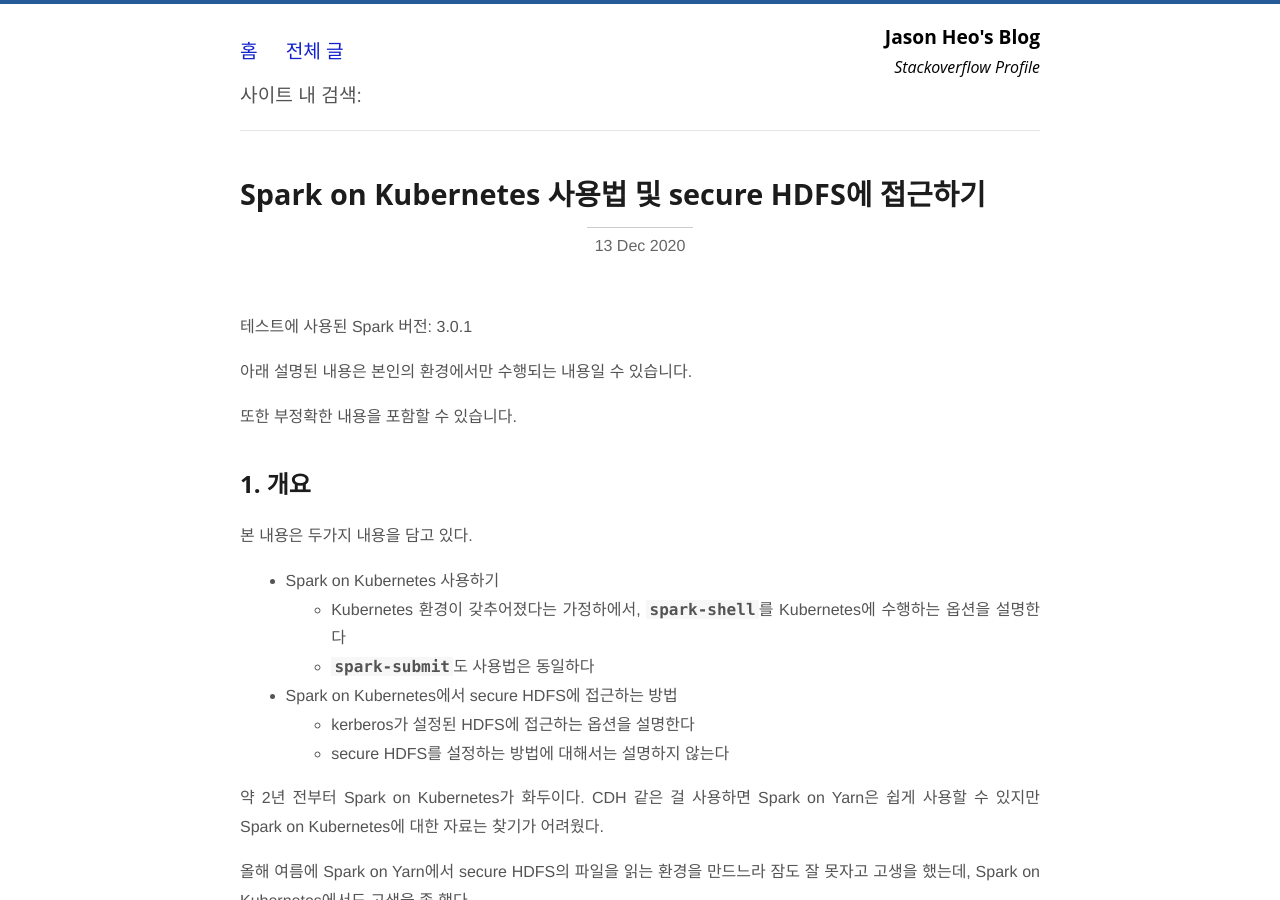
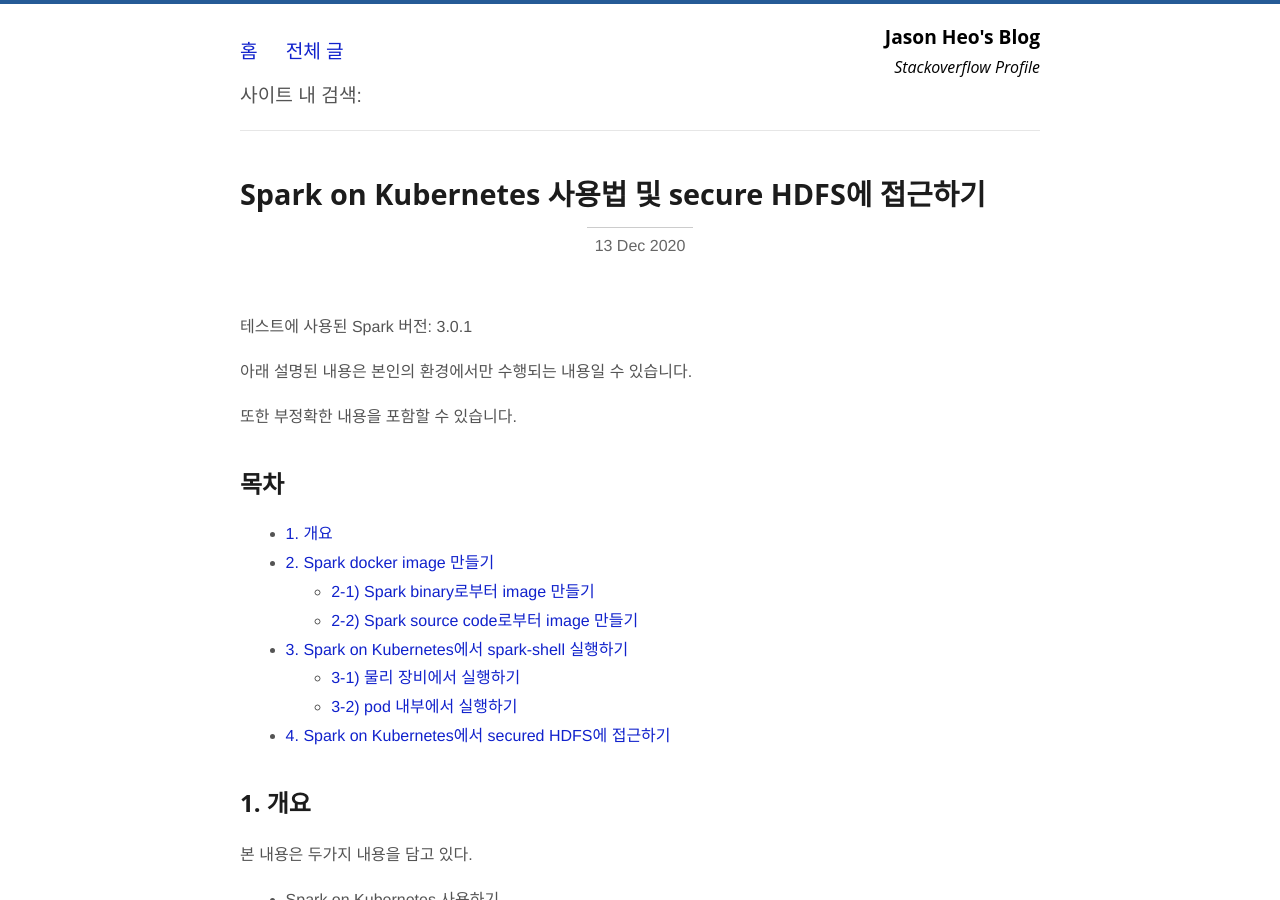
Before and after one commit to jason-heo/jason-heo.github.io, a Jekyll site: the page built from _posts/2020-12-13-spark-on-kubernetes.md, in a window 1280 px wide and 900 px high. Built offline with Jekyll 4.4.1, drawn with Linux system fonts in a browser that asks for light colours; comment, search, counter and statistics services are not loaded.

Commit message:
목차 등록

```diff
--- a/_posts/2020-12-13-spark-on-kubernetes.md
+++ b/_posts/2020-12-13-spark-on-kubernetes.md
@@ -9,6 +9,17 @@
 아래 설명된 내용은 본인의 환경에서만 수행되는 내용일 수 있습니다.
 
 또한 부정확한 내용을 포함할 수 있습니다.
+
+## 목차
+
+- [1. 개요](#1-개요)
+- [2. Spark docker image 만들기](#2-spark-docker-image-만들기)
+  - [2-1) Spark binary로부터 image 만들기](#2-1-spark-binary로부터-image-만들기)
+  - [2-2) Spark source code로부터 image 만들기](#2-2-spark-source-code로부터-image-만들기)
+- [3. Spark on Kubernetes에서 spark-shell 실행하기](#3-spark-on-kubernetes에서-spark-shell-실행하기)
+  - [3-1) 물리 장비에서 실행하기](#3-1-물리-장비에서-실행하기)
+  - [3-2) pod 내부에서 실행하기](#3-2-pod-내부에서-실행하기)
+- [4. Spark on Kubernetes에서 secured HDFS에 접근하기](#4-spark-on-kubernetes에서-secured-hdfs에-접근하기)
 
 ## 1. 개요
 
```
